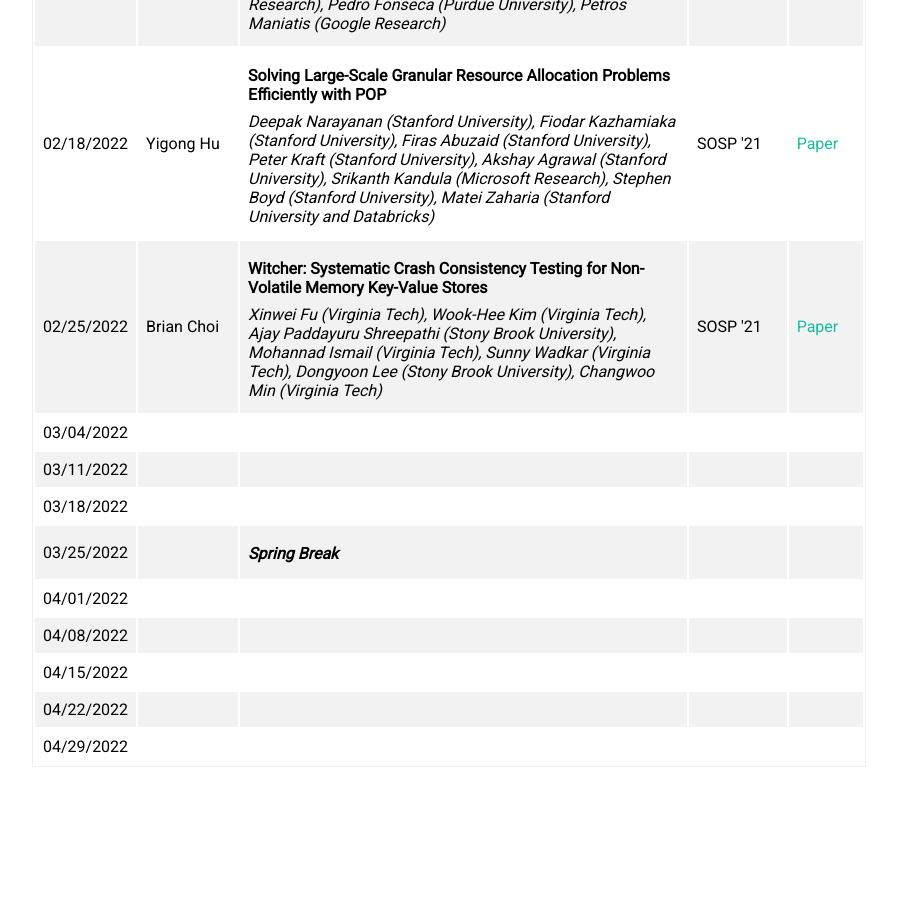
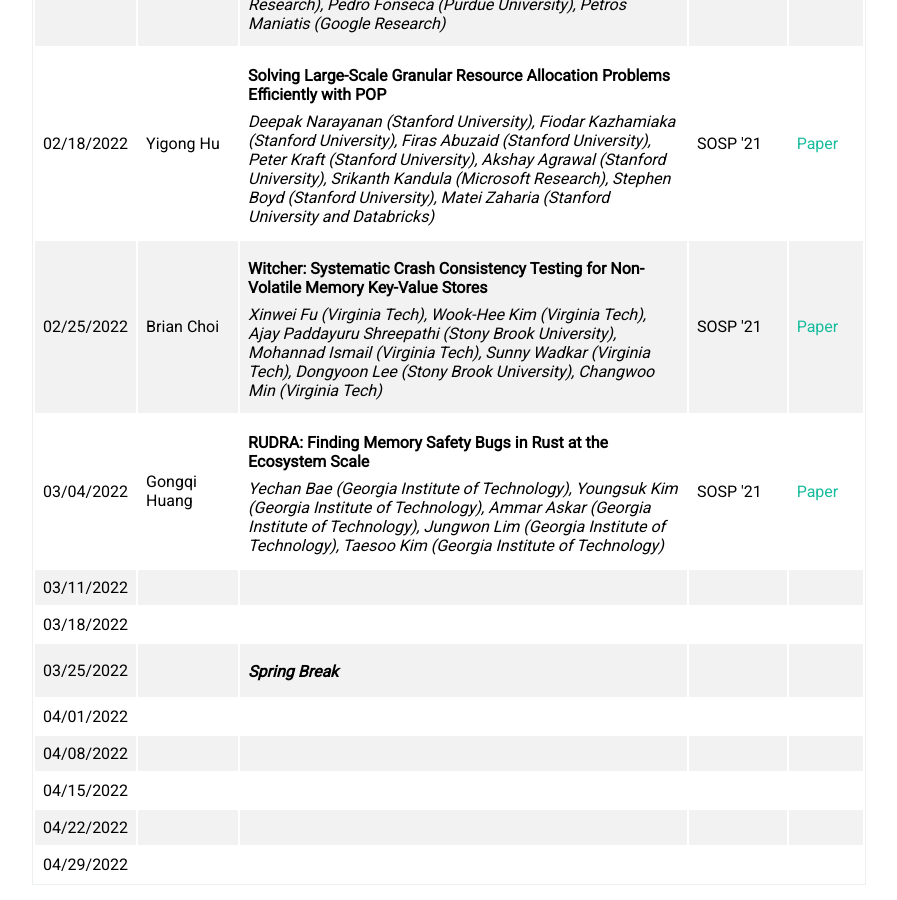
Before and after one commit to ryanphuang/CS817-WWW, a Jekyll site: the page built from index.html, in a window 1280 px wide and 900 px high, scrolled down 1189 px. Shown: the whole window, without its empty margins (143-1040 px from the left). Built offline with Jekyll 4.4.1, drawn with Linux system fonts in a browser that asks for light colours; before the commit the page ends 1971 px from its top, so only the background shows below that.

Commit message:
update schedule

```diff
--- a/_includes/schedule.html
+++ b/_includes/schedule.html
@@ -55,13 +55,13 @@
   </tr>
   <tr>
     <td>03/04/2022</td>
-    <td></td>
+    <td>Gongqi Huang</td>
     <td>
-      <p class="title"></p>
-      <p class="authors"></p>
+      <p class="title">RUDRA: Finding Memory Safety Bugs in Rust at the Ecosystem Scale</p>
+      <p class="authors">Yechan Bae (Georgia Institute of Technology), Youngsuk Kim (Georgia Institute of Technology), Ammar Askar (Georgia Institute of Technology), Jungwon Lim (Georgia Institute of Technology), Taesoo Kim (Georgia Institute of Technology)</p>
     </td>
-    <td></td>
-    <td><a href="#"></a></td>
+    <td>SOSP '21</td>
+    <td><a href="https://dl.acm.org/doi/10.1145/3477132.3483570">Paper</a></td>
   </tr>
   <tr>
     <td>03/11/2022</td>
```
